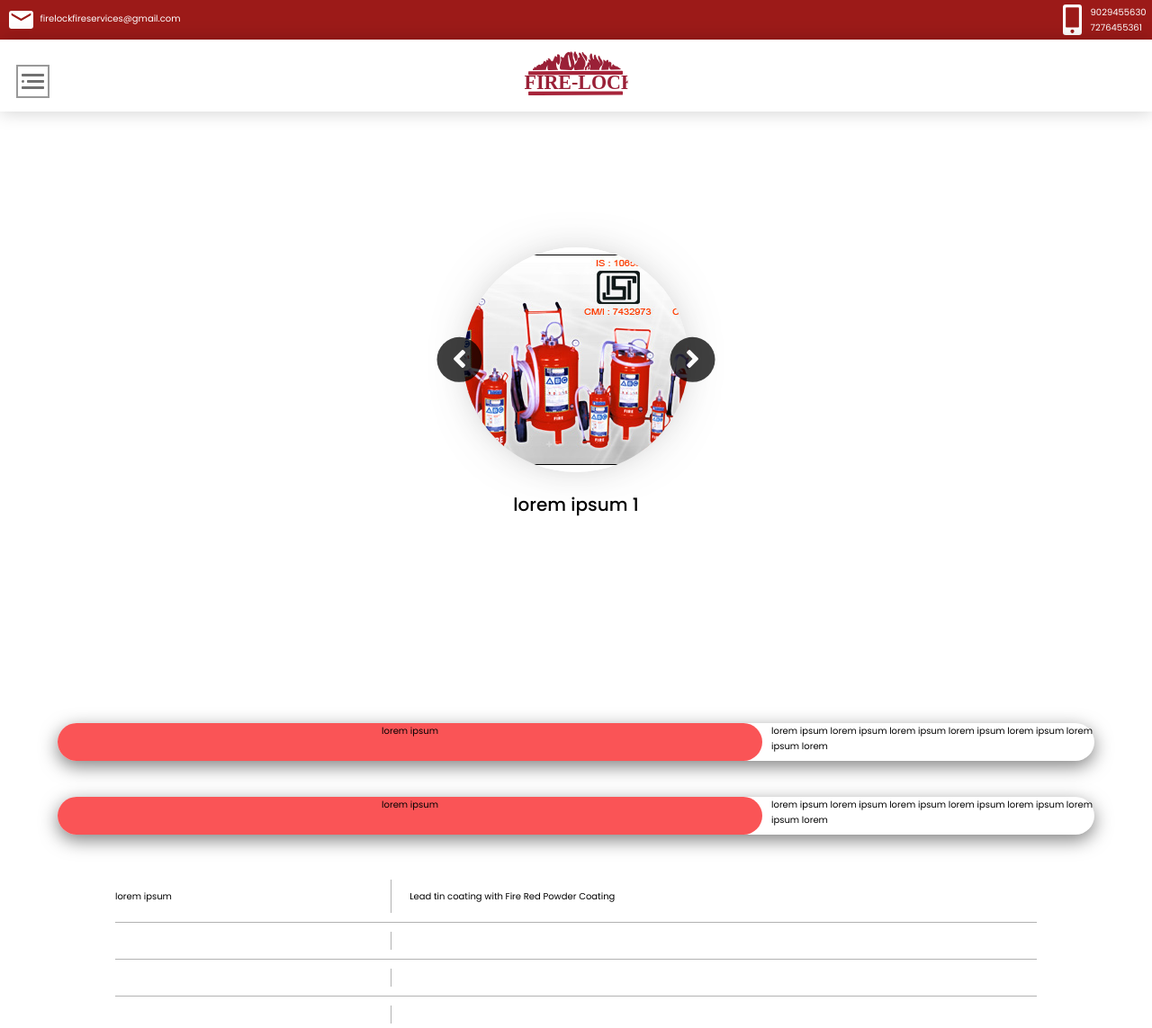
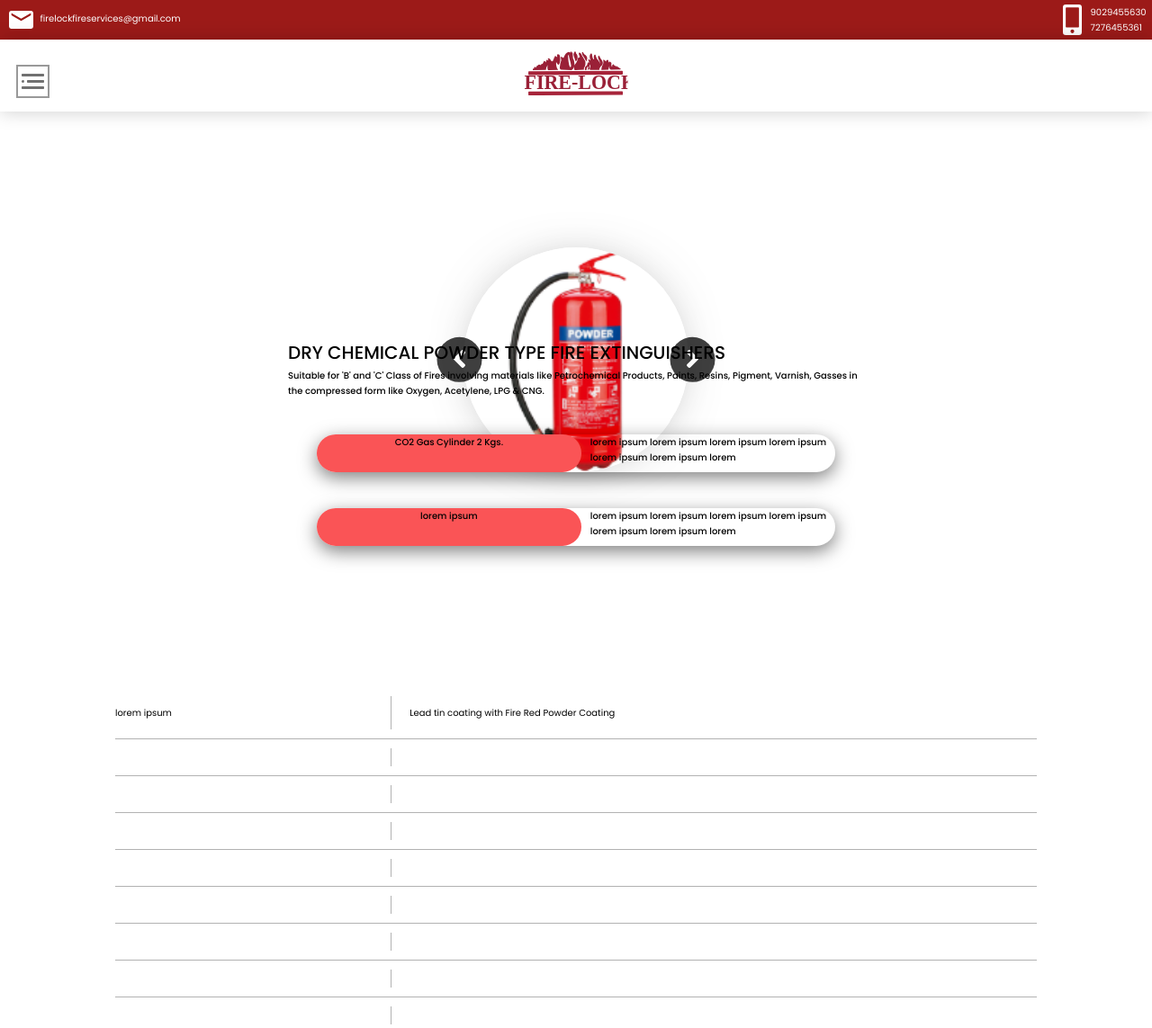
Before and after one commit to atif2843/FireLock-v0.01, a PHP site: page /html/fire-extinguisher.html in a window 1280 px wide. Shown: the top 1143 px of the page at 90% size. Run offline with PHP 8.4, Linux system fonts and the light colour scheme; some libraries are stand-ins or nearby versions.

Commit message:
Titu home changes

```diff
--- a/html/fire-extinguisher.html
+++ b/html/fire-extinguisher.html
@@ -45,19 +45,31 @@
     <div class="slider-container">
         <div class="items">
             <div class="item active">
-                <a href="index.html"><img src="../images/fire_extinguishers/dry_chemical_powder_type_big.jpg"></a>
+                <a href="index.html"><img src="../images/dry-chemical-powder-fire-extinguisher-500x500.png"></a>
             </div>
             <div class=" item next">
-                <a href="#"><img src="../images/fire_extinguishers/abc_stored_pressure_type_big.jpg"></a>
+                <a href="#"><img src="../images/abc-stored-pressure-fire-extinguisher-500x500.png"></a>
             </div>
             <div class="item">
-                <a href="#"><img src="../images/fire_extinguishers/carbon_dioxide_type_big.jpg"></a>
+                <a href="#"><img src="../images/extinguisher_PNG7.png"></a>
             </div>
             <div class="item">
-                <a href="#"><img src="../images/fire_extinguishers/water_co2_type_big.jpg"></a>
+                <a href="#"><img src="../images/powder.png"></a>
+            </div>
+            <div class="item">
+              <a href="#"><img src="../images/6ltrfoam.png"></a>
+          </div>
+          <div class="item">
+            <a href="#"><img src="../images/dry_chemical_powder_type_big.png"></a>
+        </div>
+        <div class="item">
+          <a href="#"><img src="../images/trailer-mounted-fire-extinguisher-500x500.png"></a>
+      </div>
+      <div class="item">
+        <a href="#"><img src="../images/mechanical-foam-fire-extinguishers-500x500.png"></a>
     </div>
             <div class="item prev">
-                <a href="#"><img src="../images/fire_extinguishers/carbon_dioxide_gas_cartridges_big.jpg"></a>
+                <a href="#"><img src="../images/fire-ball-2.png"></a>
             </div>
             <div class="button-container">
                 <div class="button"><i class="fas fa-angle-left"></i></div>
@@ -66,25 +78,12 @@
 
         </div>
     <div class="text active">
-      <h1>lorem ipsum 1</h1>
-    </div>
-    <div class="text">
-      <h1>lorem ipsum 2</h1>
-    </div>
-    <div class="text">
-      <h1>lorem ipsum 3</h1>
-    </div>
-    <div class="text">
-        <h1>lorem ipsum 4</h1>
-      </div>
-      <div class="text">
-        <h1>lorem ipsum 5</h1>
-      </div>
-    </div>
+      <h1>DRY CHEMICAL POWDER TYPE FIRE EXTINGUISHERS</h1>
+      <p>Suitable for 'B' and 'C' Class of Fires involving materials like Petrochemical Products, Paints, Resins, Pigment, Varnish, Gasses in the compressed form like Oxygen, Acetylene, LPG & CNG.</p>
       <div class="container2">
         <div class="row">
           <div class="main">
-          <p>lorem ipsum</p>
+            <p>CO2 Gas Cylinder 2 Kgs.</p>
           </div>
           <div class="side">
             <p>
@@ -101,6 +100,45 @@
               lorem ipsum lorem ipsum lorem ipsum lorem ipsum lorem ipsum lorem ipsum lorem
             </p>
           </div>
+        </div>
+      </div>
+    </div>
+    <div class="text">
+      <h1>ABC STORED PRESSURE TYPE FIRE EXTINGUISHERS</h1>
+      <p>Suitable for 'A' 'B' and 'C' Class of Fires involving materials like paper, wood, cotton, Petrochemical Products, Paints, Resins, Pigment, Varnish, Gasses in the compressed form like Oxygen, Acetylene, LPG & CNG.</p>
+    </div>
+    <div class="text">
+      <h1>CARBON DIOXIDE TYPE FIRE EXTINGUISHERS</h1>
+      <p>Suitable for 'B' and 'C' Class of Fires involving materials like Petrochemical Products, Paints, Resins, Pigment, Varnish, Gasses in the compressed form like Oxygen, Acetylene, LPG & CNG and also for fires involving electrical equipment</p>
+    </div>
+    <div class="text">
+        <h1>WATER CO2 TYPE FIRE EXTINGUISHERS</h1>
+        <p>Suitable for 'A' and 'C' Class of Fires involving materials like paper, wood, cotton.
+
+          Caution :	Not to use on live electrical equipment and water susceptible chemicals.
+          </p>
+      </div>
+      <div class="text">
+        <h1>MECHANICAL FOAM TYPE FIRE EXTINGUISHERS</h1>
+        <p>Suitable for 'A' and 'C' Class of Fires involving materials like paper, wood, cotton.
+
+          Caution :	Not to use on live electrical equipment and water susceptible chemicals.</p>
+      </div>
+      <div class="text">
+        <h1>CARBON DIOXIDE GAS CARTRIDGES</h1>
+        <p>Manufactured as per IS : 4947 ISI mark for use in Fire Extinguishers</p>
+      </div>
+      <div class="text">
+        <h1>DRY CHEMICAL POWDER 150 KGS, TRAILOR MOUNTED</h1>
+        <p>Technical Specification of Dry Chemical Powder 150 Kgs Capacity Trailor Mounted Type Fire Extinguisher As per IS: 10658.</p>
+      </div>
+      <div class="text">
+        <h1>MECHANICAL FOAM 150 LTRS. CAPACITY TROLLEYS MOUNTED</h1>
+        <p>Technical Specification of Mechanical Foam 150 Ltrs Capacity Type Fire Extinguisher As per IS: 13386.</p>
+      </div>
+      <div class="text">
+        <h1>AUTO FIRE OFF TYPE FIRE EXTINGUISHERS</h1>
+        <p>Fire Extinguishing Ball is a ball shaped fire extinguisher. Simply thrown into a fire, it will activate within 3-5 seconds and effectively disperse fire -extinguishing chemicals. When a fire occurs and no one is present, Fire Extinguishing Ball will self-activate when it comes into contact with fire and give a loud noise as a fire alarm. Because of this feature, it can be placed in any fire prone area such as above electrical circuit breaker, buses, godown or in a kitchen</p>
       </div>
     </div>
     <div class="table">
@@ -136,5 +174,6 @@
         <div class="cloumn left"></div></div>
       </div>
     <script src="../script/script.js"></script>
+    <script src="../script/fireextinguisher_script.js"></script>
 </body>
 </html>
--- /dev/null
+++ b/script/fireextinguisher_script.js
@@ -0,0 +1,47 @@
+const slider = document.querySelector(".items");
+		const slides = document.querySelectorAll(".item");
+		const button = document.querySelectorAll(".button");
+        const text=document.querySelectorAll(".text");
+
+		let current = 0;
+		let prev = 8;
+		let next = 1;
+
+		for (let i = 0; i < button.length; i++) {
+                button[i].addEventListener("click", () => i == 0 ? gotoPrev() : gotoNext());
+		}
+
+		const gotoPrev = () => current > 0 ? gotoNum(current - 1) : gotoNum(slides.length - 1);
+
+		const gotoNext = () => current < 8 ? gotoNum(current + 1) : gotoNum(0);
+
+		const gotoNum = number => {
+			current = number;
+			prev = current - 1;
+			next = current + 1;
+
+			for (let i = 0; i < slides.length; i++) {
+				slides[i].classList.remove("active");
+				slides[i].classList.remove("prev");
+                slides[i].classList.remove("next");
+			}
+      for (let i=0; i<text.length; i++){
+        text[i].classList.remove("active");
+
+      }
+
+			if (next == 9) {
+				next = 0;
+			}
+
+			if (prev == -1) {
+				prev = 8;
+			}
+
+			slides[current].classList.add("active");
+			slides[prev].classList.add("prev");
+			slides[next].classList.add("next");
+            text[current].classList.add("active");
+        }
+        console.log(text);
+        console.log(slides);
--- a/script/script.js
+++ b/script/script.js
@@ -8,53 +8,3 @@
 closeX.addEventListener('click',()=> {
     navsection.classList.remove('nav-active');
 });
-
-
-
-const slider = document.querySelector(".items");
-		const slides = document.querySelectorAll(".item");
-		const button = document.querySelectorAll(".button");
-        const text=document.querySelectorAll(".text");
-
-		let current = 0;
-		let prev = 4;
-		let next = 1;
-
-		for (let i = 0; i < button.length; i++) {
-                button[i].addEventListener("click", () => i == 0 ? gotoPrev() : gotoNext());
-		}
-
-		const gotoPrev = () => current > 0 ? gotoNum(current - 1) : gotoNum(slides.length - 1);
-
-		const gotoNext = () => current < 4 ? gotoNum(current + 1) : gotoNum(0);
-
-		const gotoNum = number => {
-			current = number;
-			prev = current - 1;
-			next = current + 1;
-
-			for (let i = 0; i < slides.length; i++) {
-				slides[i].classList.remove("active");
-				slides[i].classList.remove("prev");
-                slides[i].classList.remove("next");
-			}
-      for (let i=0; i<text.length; i++){
-        text[i].classList.remove("active");
-
-      }
-
-			if (next == 5) {
-				next = 0;
-			}
-
-			if (prev == -1) {
-				prev = 4;
-			}
-
-			slides[current].classList.add("active");
-			slides[prev].classList.add("prev");
-			slides[next].classList.add("next");
-            text[current].classList.add("active");
-        }
-        console.log(text);
-        console.log(slides);
--- a/style/productnav.css
+++ b/style/productnav.css
@@ -5,9 +5,13 @@
 .items {
   position: absolute;
   top: 50%;
+  width: 100%;
   left: 50%;
   transform: translate(-50%, -50%);
+  height: 100%;
 }
+
+.items {}
 
 .items .item {
   position: absolute;
@@ -31,6 +35,7 @@
   transition: all 300ms ease-in-out;
   transform: translate(-50%,-71%);
   font-weight: 500;
+  width: fit-content;
 }
 
 .item img {
```
Also changed, not shown: productnav.html (+9 -42 lines), script/productnav_script.js (added, +47 -0 lines), README.md, html/fire-hydrent.html (added), html/refil.html (added), html/smoke-detector.html (added), images/fire_extinguishers/dry_chemical_powder_type_big.png (added), images/fire_extinguishers/refill.png (added), images/fire_extinguishers/valve/valve_desk.jpg (renamed from images/fire_extinguishers/valve/valve desk.jpg). Lines whose indentation alone changed are shown as unchanged.
